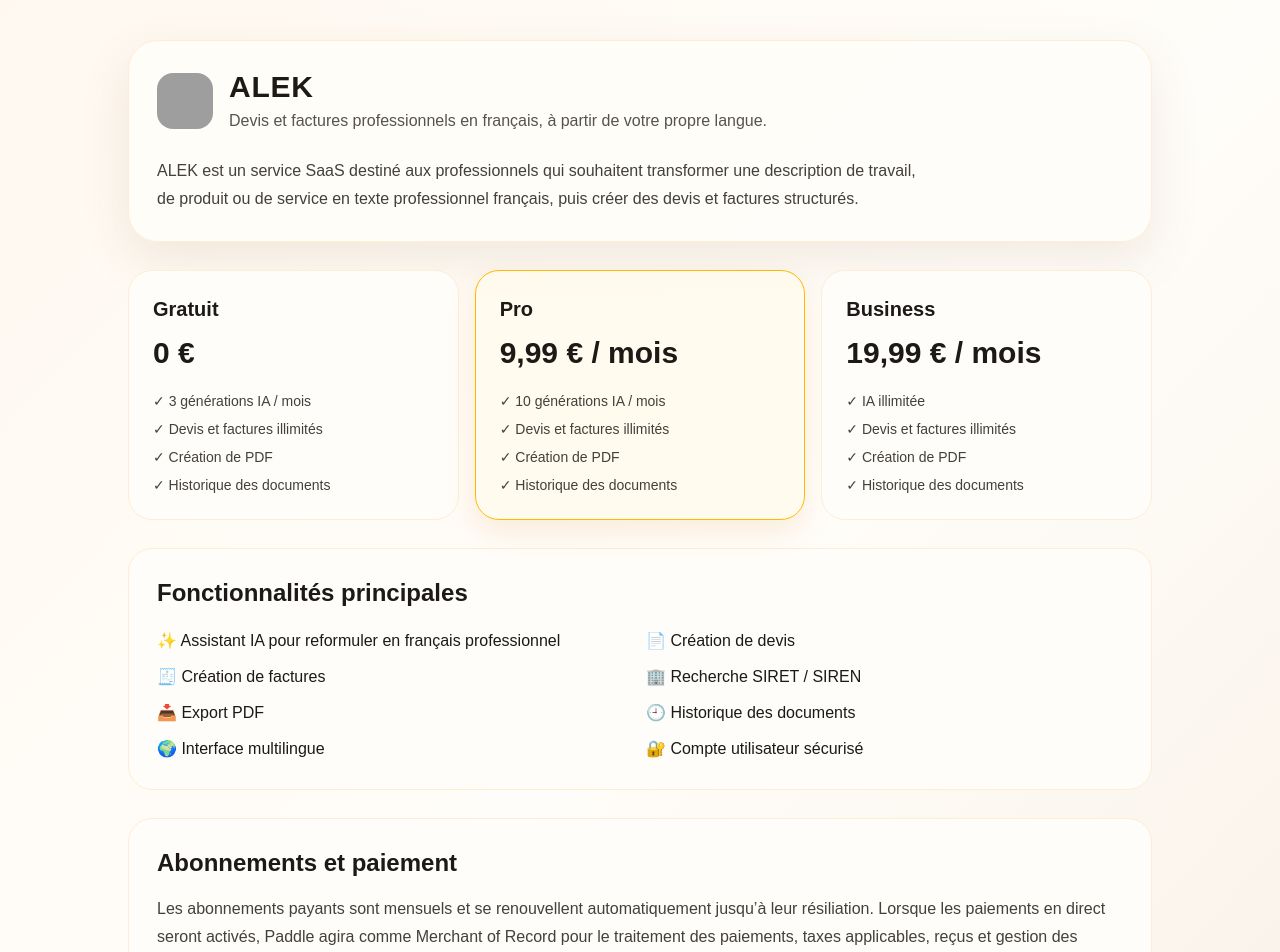
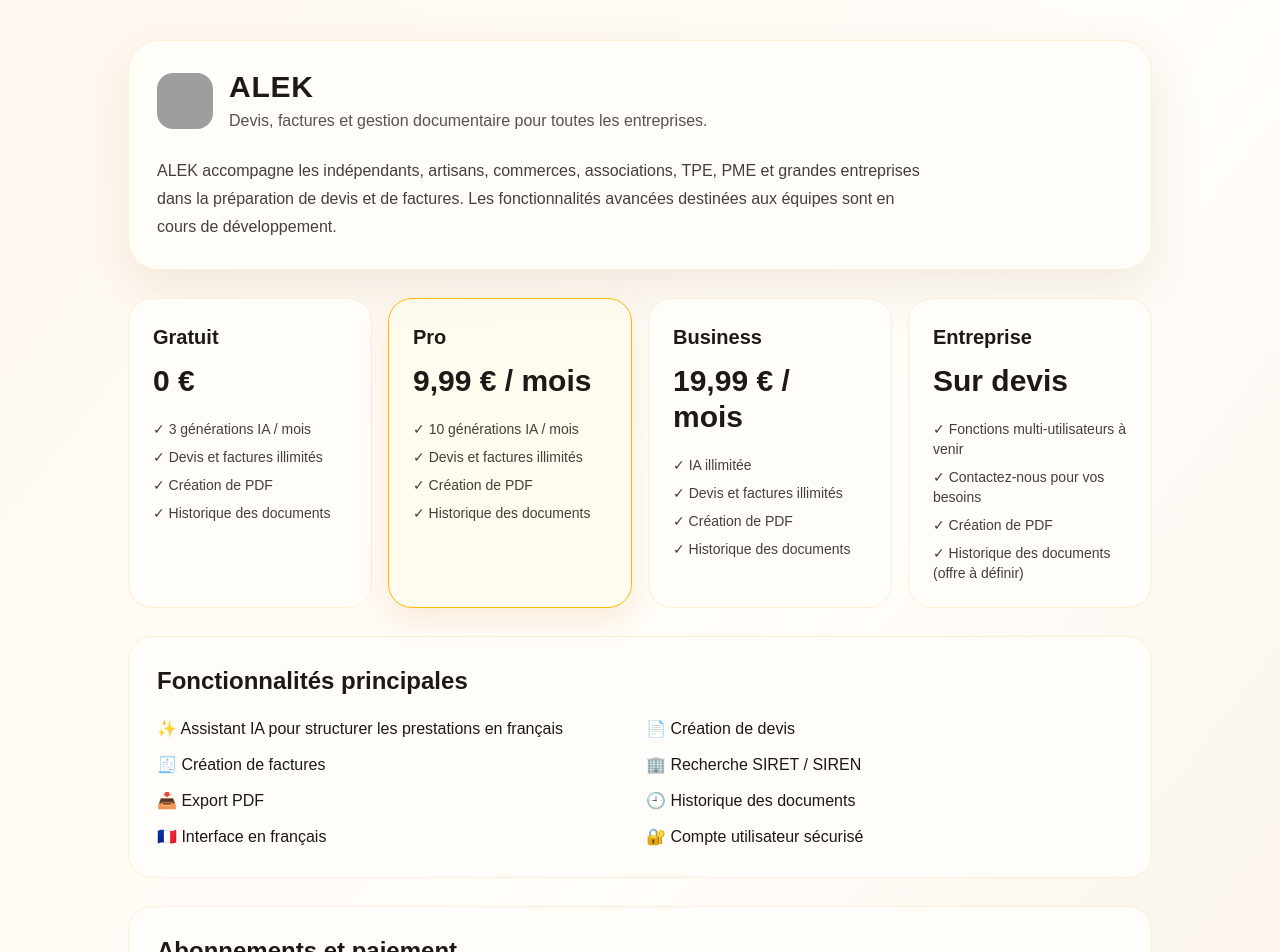
Before and after one commit to rostomiorjonikidze-dotcom/ALEK-app, a Next.js app: page /pricing in a window 1280 px wide. Shown: the top 952 px of the page. Built offline with nearby package versions, Linux system fonts and the light colour scheme; grey boxes are pictures that could not be loaded.

Commit message:
Position ALEK for businesses of all sizes with honest enterprise roadmap

```diff
--- a/app/pricing/page.tsx
+++ b/app/pricing/page.tsx
@@ -40,20 +40,20 @@
             <img src="/alek-logo.png" alt="ALEK" className="h-14 w-14 rounded-2xl object-cover" />
             <div>
               <p className="text-3xl font-black tracking-wide">ALEK</p>
-              <p className="mt-1 text-stone-600">Devis et factures professionnels en français, à partir de votre propre langue.</p>
+              <p className="mt-1 text-stone-600">Devis, factures et gestion documentaire pour toutes les entreprises.</p>
             </div>
           </div>
           <p className="mt-6 max-w-3xl leading-7 text-stone-700">
-            ALEK est un service SaaS destiné aux professionnels qui souhaitent transformer une description de travail,
-            de produit ou de service en texte professionnel français, puis créer des devis et factures structurés.
+            ALEK accompagne les indépendants, artisans, commerces, associations, TPE, PME et grandes entreprises dans la préparation de devis et de factures. Les fonctionnalités avancées destinées aux équipes sont en cours de développement.
           </p>
         </header>
 
-        <section className="mt-7 grid gap-4 md:grid-cols-3">
+        <section className="mt-7 grid gap-4 md:grid-cols-2 lg:grid-cols-4">
           {[
             ["Gratuit", "0 €", "3 générations IA / mois", "Devis et factures illimités"],
             ["Pro", "9,99 € / mois", "10 générations IA / mois", "Devis et factures illimités"],
             ["Business", "19,99 € / mois", "IA illimitée", "Devis et factures illimités"],
+            ["Entreprise", "Sur devis", "Fonctions multi-utilisateurs à venir", "Contactez-nous pour vos besoins"],
           ].map(([name, price, ai, docs]) => (
             <article key={name} className={`rounded-3xl border p-6 ${name === "Pro" ? "border-amber-400 bg-amber-50/70 shadow-[0_12px_30px_rgba(217,119,6,0.12)]" : "border-orange-100 bg-[#fffdf9]"}`}>
               <h2 className="text-xl font-bold">{name}</h2>
@@ -61,7 +61,7 @@
               <p className="mt-5 text-sm text-stone-700">✓ {ai}</p>
               <p className="mt-2 text-sm text-stone-700">✓ {docs}</p>
               <p className="mt-2 text-sm text-stone-700">✓ Création de PDF</p>
-              <p className="mt-2 text-sm text-stone-700">✓ Historique des documents</p>
+              <p className="mt-2 text-sm text-stone-700">✓ Historique des documents {name === "Entreprise" ? "(offre à définir)" : ""}</p>
             </article>
           ))}
         </section>
@@ -69,13 +69,13 @@
         <section className="mt-7 rounded-3xl border border-orange-100 bg-[#fffdf9] p-7">
           <h2 className="text-2xl font-bold">Fonctionnalités principales</h2>
           <div className="mt-5 grid gap-3 sm:grid-cols-2">
-            <p>✨ Assistant IA pour reformuler en français professionnel</p>
+            <p>✨ Assistant IA pour structurer les prestations en français</p>
             <p>📄 Création de devis</p>
             <p>🧾 Création de factures</p>
             <p>🏢 Recherche SIRET / SIREN</p>
             <p>📥 Export PDF</p>
             <p>🕘 Historique des documents</p>
-            <p>🌍 Interface multilingue</p>
+            <p>🇫🇷 Interface en français</p>
             <p>🔐 Compte utilisateur sécurisé</p>
           </div>
         </section>
@@ -84,13 +84,14 @@
           <h2 className="text-2xl font-bold">Abonnements et paiement</h2>
           <p className="mt-4 leading-7 text-stone-700">
             Les abonnements payants sont mensuels et se renouvellent automatiquement jusqu’à leur résiliation.
-            Lorsque les paiements en direct seront activés, Paddle agira comme Merchant of Record pour le traitement
-            des paiements, taxes applicables, reçus et gestion des transactions.
+            Les modalités de paiement sont précisées lors de la souscription. Les fonctionnalités Entreprise et les intégrations de facturation électronique ne sont pas encore disponibles.
           </p>
           <p className="mt-3 text-sm text-stone-600">
             Vous pouvez consulter les règles d’annulation et de remboursement sur notre page dédiée.
           </p>
         </section>
+
+        <section className="mt-7 rounded-3xl border border-blue-100 bg-blue-50 p-7"><h2 className="text-2xl font-bold">Facturation électronique en France</h2><p className="mt-3 leading-7 text-stone-700">La réforme 2026–2027 impose progressivement la réception et l’émission de factures électroniques selon les catégories d’entreprises. Un PDF ordinaire ne constitue pas une facture électronique réglementaire. La connexion à une plateforme agréée et les échanges structurés sont en préparation et ne sont pas encore proposés par ALEK.</p></section>
 
         <section className="mt-7 rounded-3xl border border-orange-100 bg-[#fffdf9] p-7">
           <h2 className="text-2xl font-bold">Besoin d’aide ?</h2>
```
